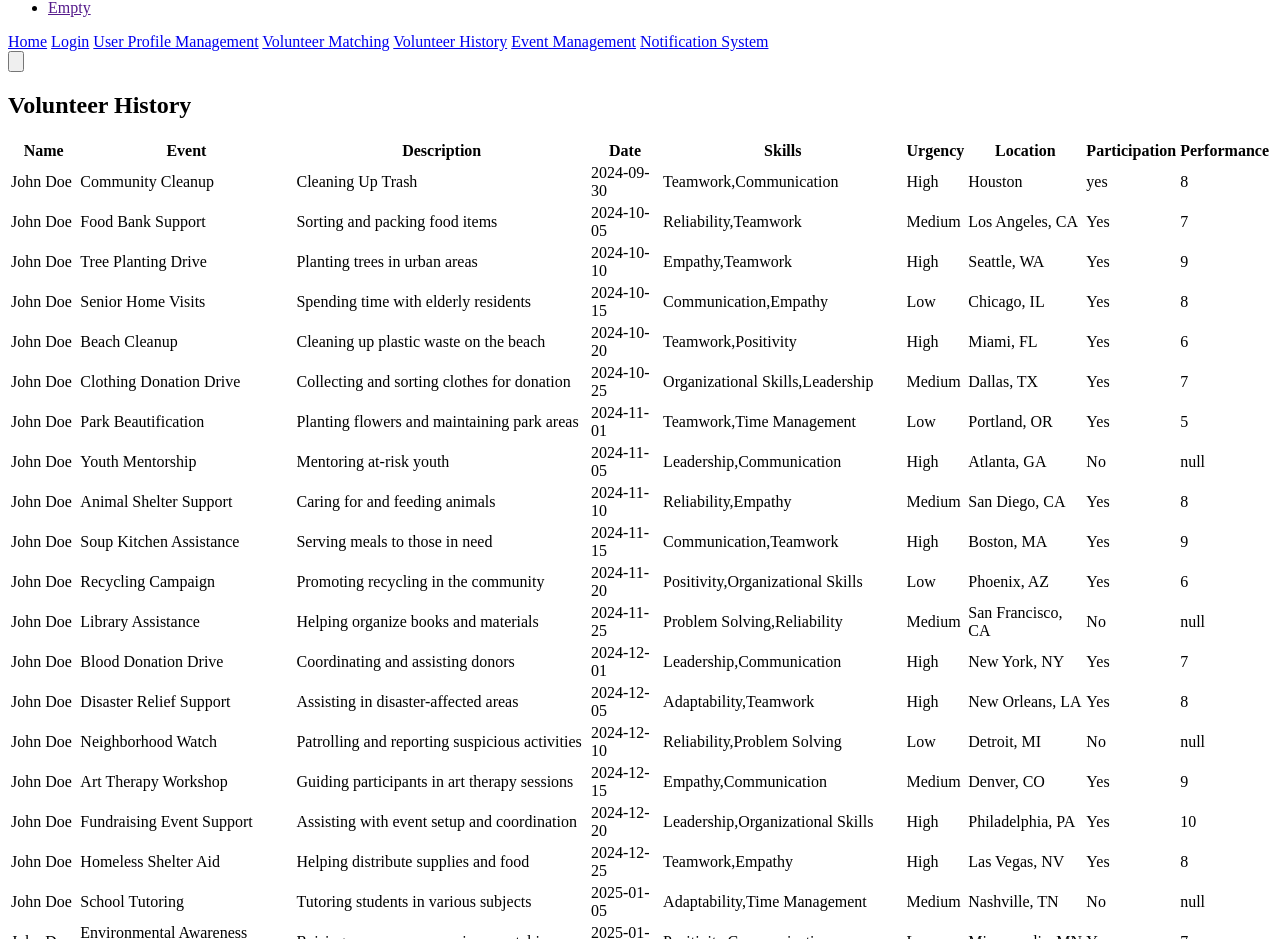
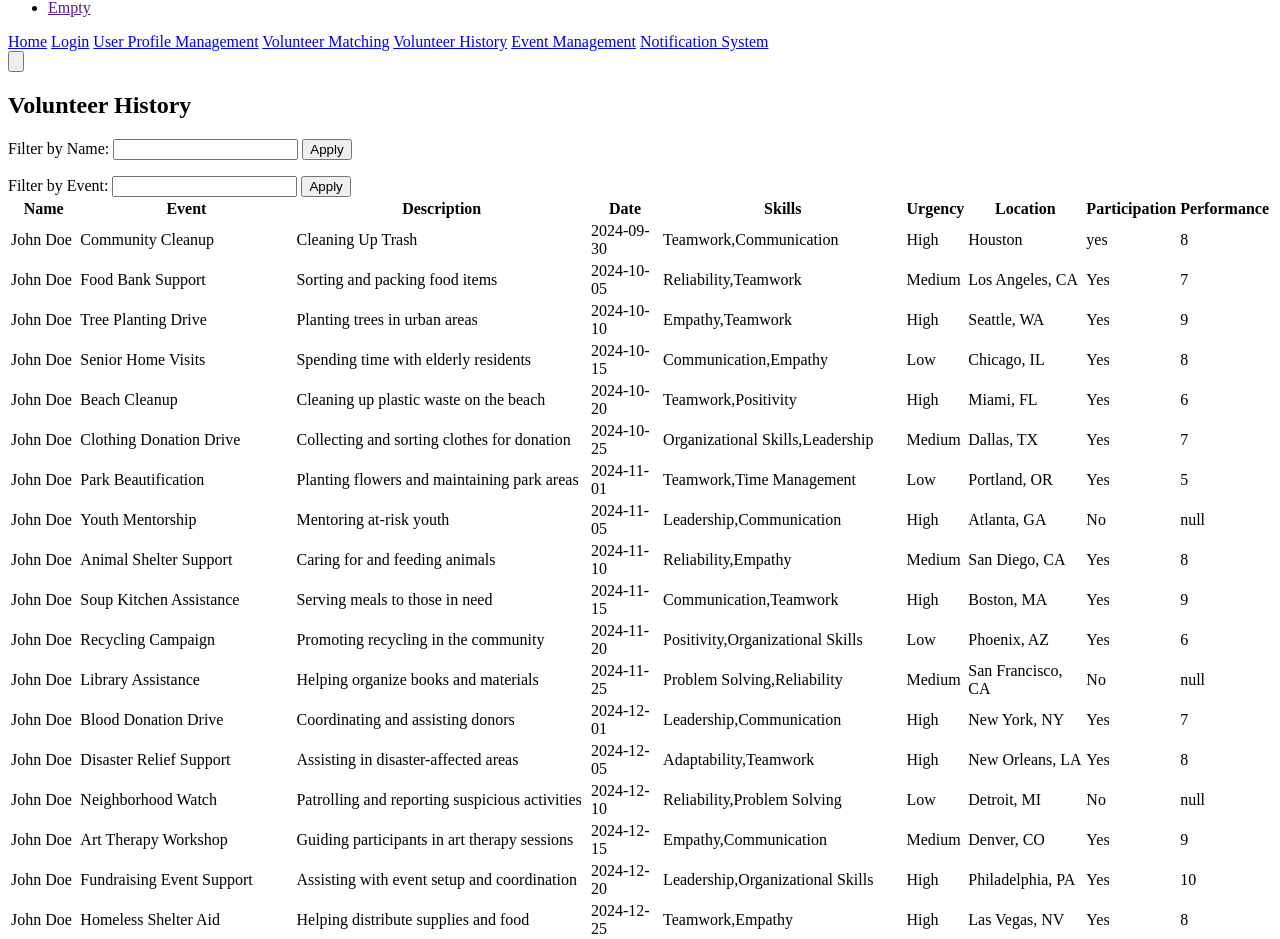
Before and after one commit to ChaseCotton/volunteer-management-webapp, a SvelteKit app: page /volunteerHistory in a window 1280 px wide. Shown: the part 1293-2232 px from the top of the page. Built offline with nearby package versions, Linux system fonts and the light colour scheme.

Commit message:
completed volunteer hiustory

```diff
--- a/src/routes/volunteerHistory/+page.svelte
+++ b/src/routes/volunteerHistory/+page.svelte
@@ -44,10 +44,63 @@
     { name: "Jane Smith", event: "Disaster Relief", description: "Supporting disaster relief efforts", date: "2024-11-07", urgency: "High", skills: ["Adaptability", "Teamwork"], location: "New Orleans, LA", participation: "Yes", performance: 7 },
     { name: "Jane Smith", event: "Cultural Festival", description: "Volunteering at a cultural celebration", date: "2024-12-15", urgency: "Low", skills: ["Positivity", "Communication"], location: "San Antonio, TX", participation: "No", performance: null }
     ];
+
+    let nameFilter = '';
+    let eventFilter = '';
+    let eventHistory2 = eventHistory;
+
+    export const filterVolunteerHistory = (name) => {
+      return eventHistory.filter(history =>
+        !name || history.name.toLowerCase() === name.toLowerCase()
+      );
+    };
+
+    export const filterEventHistory = (event) => {
+      return eventHistory.filter(history =>
+        !event || history.event.toLowerCase() === event.toLowerCase()
+      );
+    };
+
+    function applyFilter()
+    {
+      eventHistory2 = filterVolunteerHistory(nameFilter);
+    }
+
+    function applyFilter2()
+    {
+      eventHistory2 = filterEventHistory(eventFilter);
+    }
+
+
 </script>
 
 <h2 class="text-xl font-semibold mb-4 text-center">Volunteer History</h2>
 <div class="overflow-x-auto">
+  <div class="flex items-center mb-4 space-x-2 justify-center items-center">
+    <label for="nameFilter" class="label">
+      <span class="label-text">Filter by Name:</span>
+    </label>
+    <input
+      type="name"
+      id="nameFilter"
+      bind:value={nameFilter}
+      class="input input-bordered w-64"
+    />
+    <button class="btn btn-primary w-20" on:click={applyFilter}>Apply</button>
+    <p class="w-40">
+
+    </p>
+    <label for="nameFilter" class="label">
+      <span class="label-text">Filter by Event:</span>
+    </label>
+    <input
+      type="event"
+      id="eventFilter"
+      bind:value={eventFilter}
+      class="input input-bordered w-64"
+    />
+    <button class="btn btn-primary w-20" on:click={applyFilter2}>Apply</button>
+  </div>
     <table class="table w-full bg-base-100">
       <thead>
         <tr>
@@ -63,7 +116,7 @@
         </tr>
       </thead>
       <tbody>
-        {#each eventHistory as event1}
+        {#each eventHistory2 as event1}
           <tr>
             <td>{event1.name}</td>
             <td>{event1.event}</td>
```
Also changed, not shown: src/lib/volunteermatching.js (line endings or trailing spaces).
